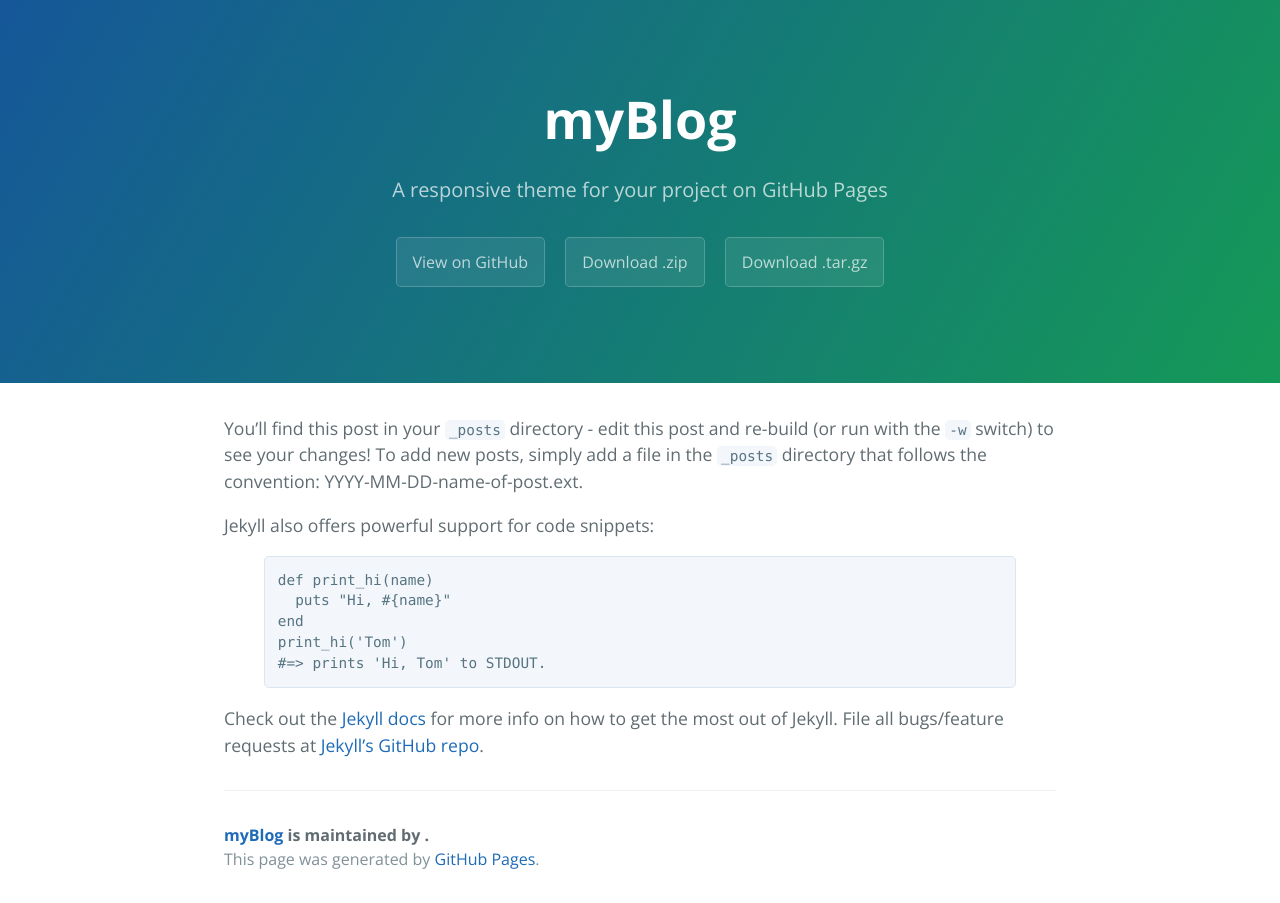
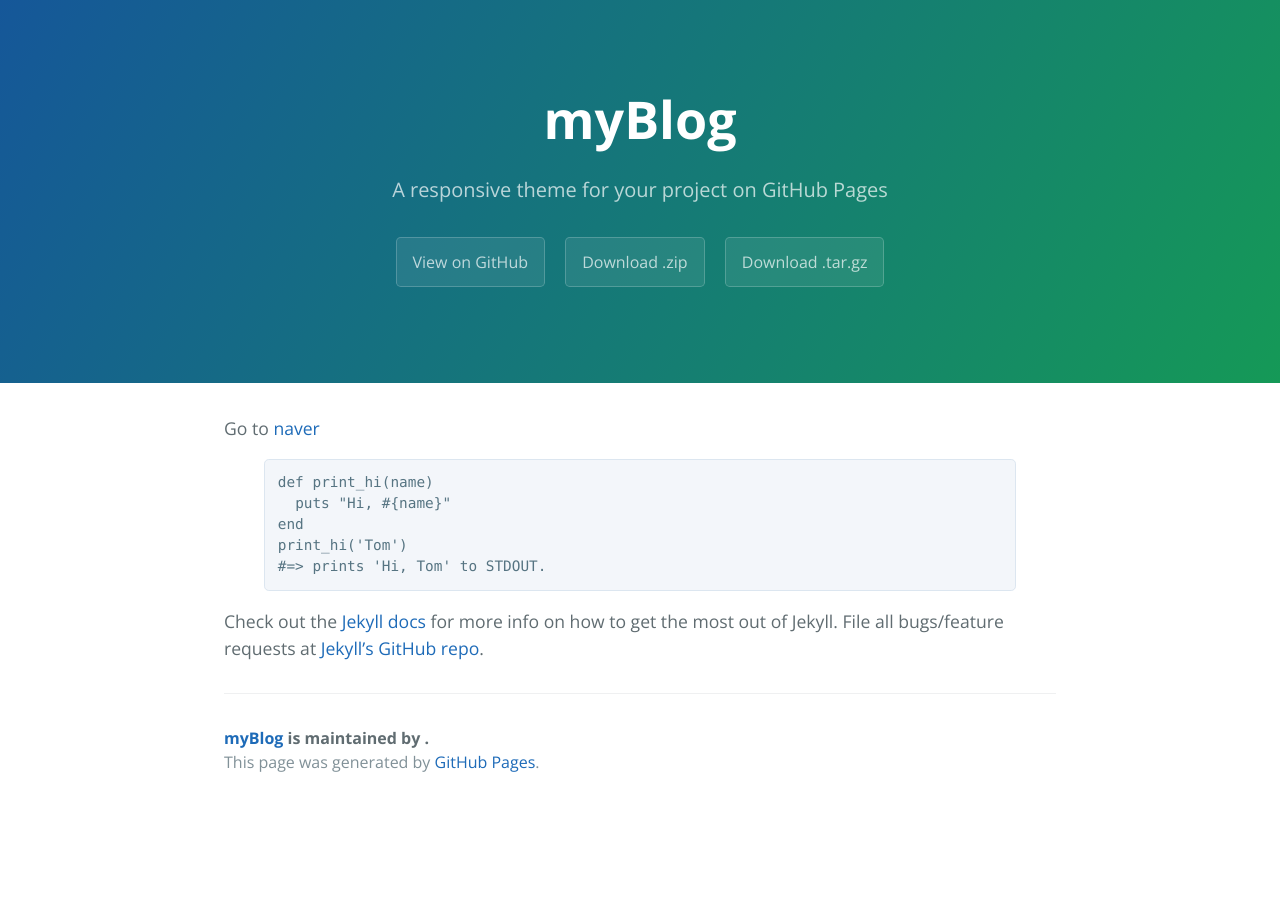
Before and after one commit to ppoasdd/ppoasdd.github.io, a Jekyll site: the page built from _posts/2017-03-02-test.markdown, in a window 1280 px wide. Built offline with Jekyll 4.4.1, drawn with Linux system fonts in a browser that asks for light colours; comment, search, counter and statistics services are not loaded.

Commit message:
add record.txt and new post for testing comment system

```diff
--- a/_posts/2017-03-01-test.markdown
+++ b/_posts/2017-03-02-test.markdown
@@ -1,15 +1,12 @@
 ---
 layout: default
-title:  "Welcome to Jekyll!"
-date:   2016-02-12 17:50:00
+title:  "add comments"
+date:   2017-03-02 17:50:00
 comments: true
 categories: main
 ---
 
-You'll find this post in your `_posts` directory - edit this post and re-build (or run with the `-w` switch) to see your changes!
-To add new posts, simply add a file in the `_posts` directory that follows the convention: YYYY-MM-DD-name-of-post.ext.
-
-Jekyll also offers powerful support for code snippets:
+Go to [naver][naver]
 
 {% highlight ruby %}
 def print_hi(name)
@@ -21,5 +18,8 @@
 
 Check out the [Jekyll docs][jekyll] for more info on how to get the most out of Jekyll. File all bugs/feature requests at [Jekyll's GitHub repo][jekyll-gh].
 
+{% include disqus.html %}
+
 [jekyll-gh]: https://github.com/mojombo/jekyll
 [jekyll]:    http://jekyllrb.com
+[naver]: http://www.naver.com/
```
